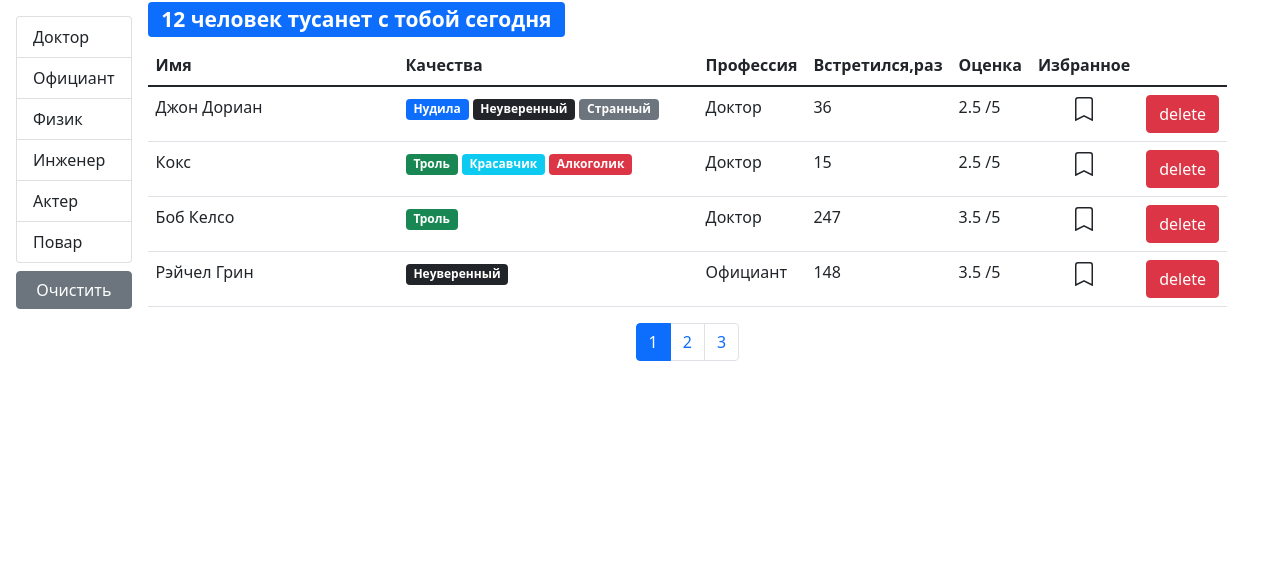
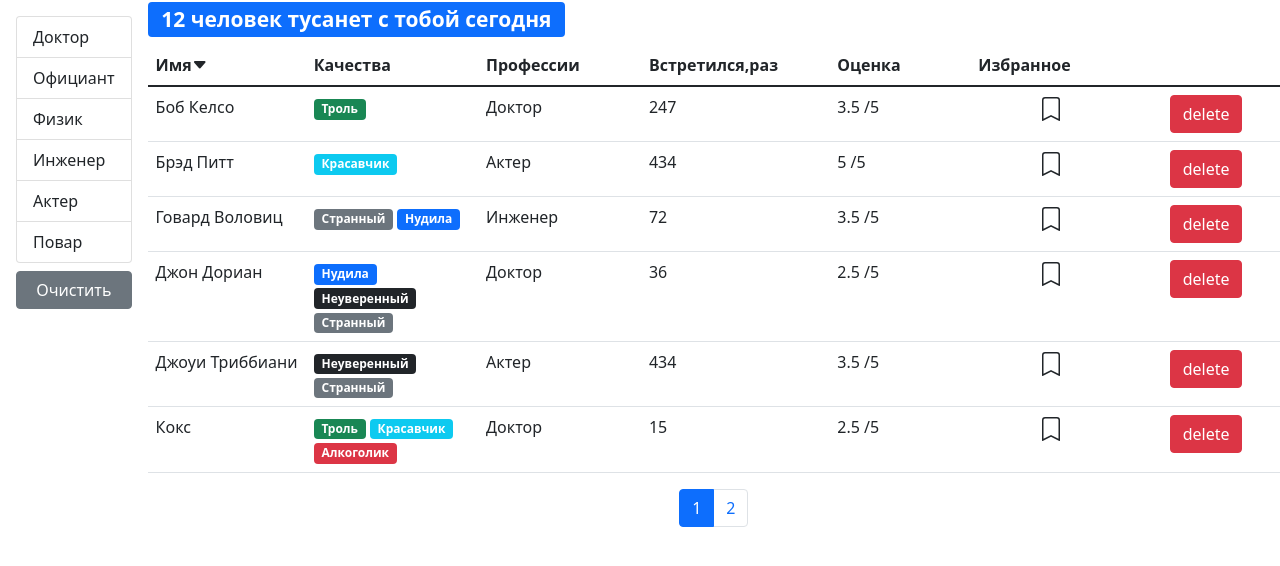
Before and after one commit to megadoze/fast-company, a React (Create React App) app: page /users in a window 1280 px wide. Shown: the top 566 px of the page. Built offline with nearby package versions, Linux system fonts and the light colour scheme.

Commit message:
change files

```diff
--- a/src/app/App.js
+++ b/src/app/App.js
@@ -1,12 +1,12 @@
 import React, { useState, useEffect } from "react";
 import Users from "./components/users";
-import api from "./api";
+import app from "./api";
 
 const App = () => {
     const [users, setUsers] = useState();
 
     useEffect(() => {
-        api.users.fetchAll().then((data) => setUsers(data));
+        app.users.fetchAll().then((data) => setUsers(data));
     }, []);
 
     const handleDelete = (id) => {
--- a/src/app/api/fake.api/professions.api.js
+++ b/src/app/api/fake.api/professions.api.js
@@ -18,7 +18,7 @@ const fetchAll = () =>
     new Promise((resolve) => {
         window.setTimeout(function () {
             resolve(professions);
-        }, 2000);
+        }, 500);
     });
 
 export default {
--- a/src/app/api/fake.api/user.api.js
+++ b/src/app/api/fake.api/user.api.js
@@ -147,7 +147,7 @@ const fetchAll = () =>
     new Promise((resolve) => {
         window.setTimeout(function () {
             resolve(users);
-        }, 2000);
+        }, 1000);
     });
 
 export default {
--- /dev/null
+++ b/src/app/components/tableHeader.jsx
@@ -0,0 +1,51 @@
+import React from "react";
+import PropTypes from "prop-types";
+
+const TableHeader = ({ onSort, selectedSort, columns }) => {
+    const handleSort = (item) => {
+        if (selectedSort.iter === item) {
+            onSort({
+                ...selectedSort,
+                order: selectedSort.order === "asc" ? "desc" : "asc"
+            });
+        } else {
+            onSort({ iter: item, order: "asc" });
+        }
+    };
+    return (
+        <thead>
+            <tr>
+                {Object.keys(columns).map((column) => (
+                    <th
+                        key={column}
+                        onClick={
+                            columns[column].iter
+                                ? () => handleSort(columns[column].iter)
+                                : undefined
+                        }
+                        {...{ role: columns[column].iter && "button" }}
+                        scope="col"
+                        style={{ width: "300px" }}
+                    >
+                        {columns[column].name}
+
+                        {selectedSort.iter === columns[column].iter &&
+                            (selectedSort.order === "asc" ? (
+                                <i className="bi bi-caret-up-fill"></i>
+                            ) : (
+                                <i className="bi bi-caret-down-fill"></i>
+                            ))}
+                    </th>
+                ))}
+            </tr>
+        </thead>
+    );
+};
+
+TableHeader.propTypes = {
+    onSort: PropTypes.func.isRequired,
+    selectedSort: PropTypes.object.isRequired,
+    columns: PropTypes.object.isRequired
+};
+
+export default TableHeader;
--- a/src/app/components/users.jsx
+++ b/src/app/components/users.jsx
@@ -1,17 +1,19 @@
 import React, { useState, useEffect } from "react";
 import Pagination from "./pagination";
-import User from "./user";
 import api from "../api";
 import { paginate } from "../utils/paginate";
 import PropTypes from "prop-types";
 import GroupList from "./groupList";
 import SearchStatus from "./searchStatus";
+import UsersTable from "./usersTable";
+import _ from "lodash";
 
 const Users = ({ users: allUsers, ...rest }) => {
-    const pageSize = 4;
+    const pageSize = 6;
     const [currentPage, setCurrentPage] = useState(1);
     const [professions, setProfession] = useState();
     const [selectedProf, setSelectedProf] = useState();
+    const [sortBy, setSortBy] = useState({ iter: "name", order: "acs" });
 
     useEffect(() => {
         api.professions.fetchAll().then((data) => setProfession(data));
@@ -28,6 +30,9 @@ const Users = ({ users: allUsers, ...rest }) => {
     const handlePageChange = (pageIndex) => {
         setCurrentPage(pageIndex);
     };
+    const handleSort = (item) => {
+        setSortBy(item);
+    };
 
     const filteredUsers = selectedProf
         ? allUsers.filter(
@@ -38,8 +43,8 @@ const Users = ({ users: allUsers, ...rest }) => {
         : allUsers;
 
     const count = filteredUsers.length;
-
-    const userCrop = paginate(filteredUsers, currentPage, pageSize);
+    const sortedUsers = _.orderBy(filteredUsers, [sortBy.iter], [sortBy.order]);
+    const userCrop = paginate(sortedUsers, currentPage, pageSize);
 
     const clearFilter = () => {
         setSelectedProf();
@@ -65,30 +70,12 @@ const Users = ({ users: allUsers, ...rest }) => {
             <div className="d-flex flex-column">
                 <SearchStatus length={count} />
                 {count > 0 && (
-                    <table className="table">
-                        <thead>
-                            <tr>
-                                <th scope="col" style={{ width: "250px" }}>
-                                    Имя
-                                </th>
-                                <th scope="col" style={{ width: "300px" }}>
-                                    Качества
-                                </th>
-                                <th scope="col">Профессия</th>
-                                <th scope="col">Встретился,раз</th>
-                                <th scope="col">Оценка</th>
-                                <th scope="col" className="text-center">
-                                    Избранное
-                                </th>
-                                <th scope="col"></th>
-                            </tr>
-                        </thead>
-                        <tbody>
-                            {userCrop.map((user) => (
-                                <User key={user._id} {...user} {...rest}></User>
-                            ))}
-                        </tbody>
-                    </table>
+                    <UsersTable
+                        users={userCrop}
+                        {...rest}
+                        onSort={handleSort}
+                        selectedSort={sortBy}
+                    />
                 )}
                 <div className="d-flex justify-content-center">
                     <Pagination
--- /dev/null
+++ b/src/app/components/usersTable.jsx
@@ -0,0 +1,37 @@
+import React from "react";
+import User from "./user";
+import PropTypes from "prop-types";
+import TableHeader from "./tableHeader";
+
+const UsersTable = ({ users, onSort, selectedSort, ...rest }) => {
+    const columns = {
+        name: { iter: "name", name: "Имя" },
+        qualities: { name: "Качества" },
+        professions: { iter: "profession.name", name: "Профессии" },
+        completedMeetings: {
+            iter: "completedMeetings",
+            name: "Встретился,раз"
+        },
+        rate: { iter: "rate", name: "Оценка" },
+        bookmark: { iter: "bookmark", name: "Избранное" },
+        delete: {}
+    };
+    return (
+        <table className="table">
+            <TableHeader {...{ onSort, selectedSort, columns }} />
+            <tbody>
+                {users.map((user) => (
+                    <User key={user._id} {...user} {...rest}></User>
+                ))}
+            </tbody>
+        </table>
+    );
+};
+
+UsersTable.propTypes = {
+    users: PropTypes.array.isRequired,
+    onSort: PropTypes.func.isRequired,
+    selectedSort: PropTypes.object.isRequired
+};
+
+export default UsersTable;
```
